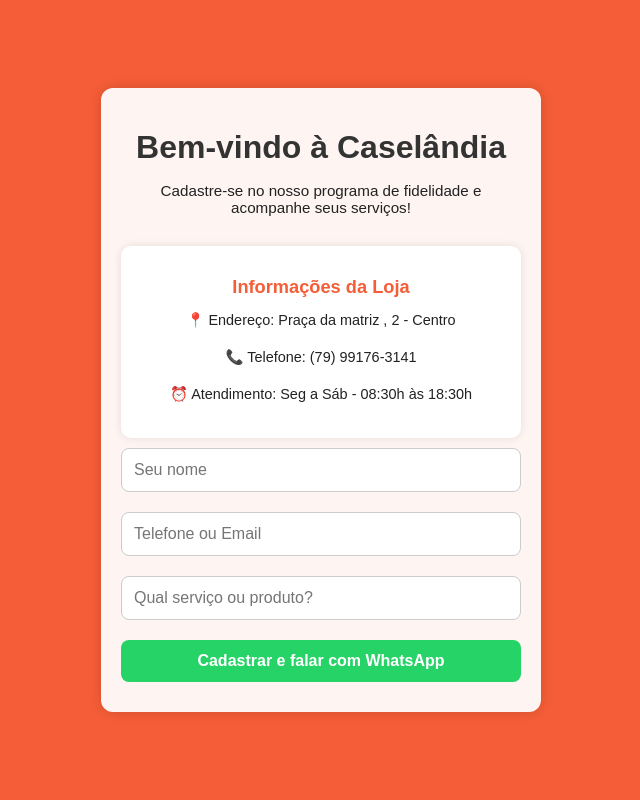
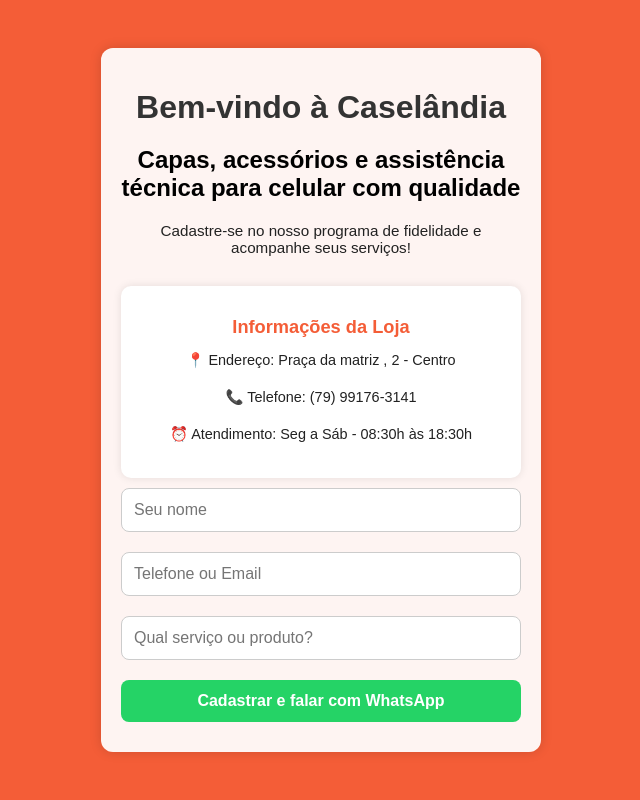
Before and after one commit to robertviana22/caselandiaon, a Flask app: page /caselandia in a window 1280 px wide. Shown: the whole page, without its empty margins (319-959 px from the left). Run offline with Flask 3, Linux system fonts and the light colour scheme.

Commit message:
Melhorias de SEO e Open Graph

```diff
--- /dev/null
+++ b/static/robots.txt
@@ -0,0 +1,4 @@
+User-agent: *
+Disallow:
+
+Sitemap: https://caselandiaon.onrender.com
--- a/templates/caselandia.html
+++ b/templates/caselandia.html
@@ -1,15 +1,29 @@
 <!DOCTYPE html>
 <html lang="pt-BR">
 <head>
-    <meta charset="UTF-8">
-    <title>Caselândia - Fidelidade</title>
-    <link rel="icon" href="{{ url_for('static', filename='favicon.ico') }}" type="image/x-icon">
-    <link rel="stylesheet" href="{{ url_for('static', filename='style.css') }}">
-    <meta name="viewport" content="width=device-width, initial-scale=1.0">
+  <meta charset="UTF-8">
+  <meta name="viewport" content="width=device-width, initial-scale=1.0">
+
+  <title>Caselândia - Capas, Acessórios e Serviços Técnicos</title>
+  <meta name="description" content="Cadastre-se na Caselândia e acompanhe seus serviços e compras! Loja especializada em capas, acessórios e assistência técnica.">
+  <meta name="keywords" content="Caselândia, fidelidade, capas de celular, assistência técnica, loja de acessórios, cadastro">
+  <meta name="author" content="Caselândia">
+
+  <link rel="stylesheet" href="{{ url_for('static', filename='style.css') }}">
+  <link rel="icon" href="{{ url_for('static', filename='favicon.ico') }}" type="image/x-icon">
+  <link rel="robots" href="{{ url_for('static', filename='robots.txt') }}">
+  <meta property="og:title" content="Caselândia - Fidelidade e Assistência Técnica">
+<meta property="og:description" content="Participe do nosso programa de fidelidade. Cadastre-se agora!">
+<meta property="og:image" content="{{ url_for('static', filename='logo_topo.png') }}">
+<meta property="og:url" content="https://caselandiaon.onrender.com">
+<meta property="og:type" content="website">
+
 </head>
+
 <body>
     <div class="container">
         <h1>Bem-vindo à Caselândia</h1>
+        <h2>Capas, acessórios e assistência técnica para celular com qualidade</h2>
         <p>Cadastre-se no nosso programa de fidelidade e acompanhe seus serviços!</p>
         <form action="/registrar_fidelidade" method="POST">
 
```
